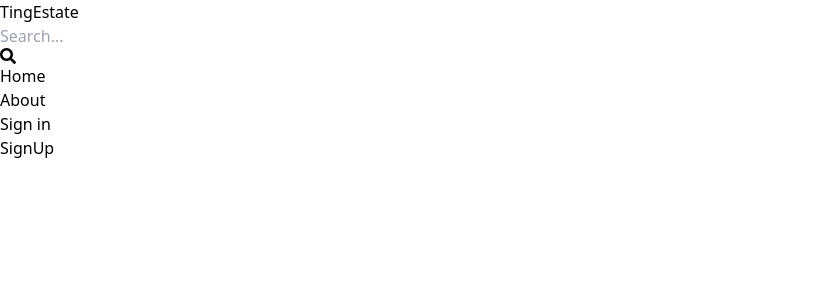
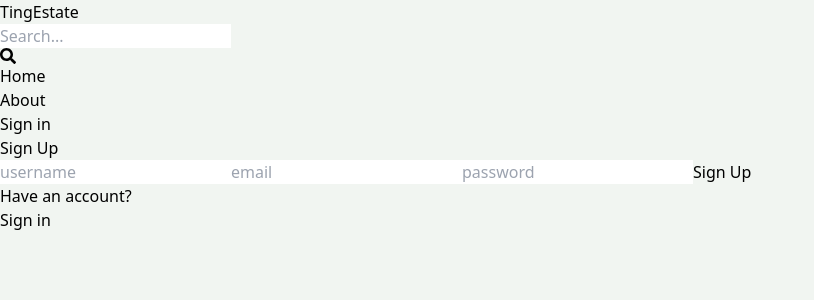
Before and after one commit to ScottTZhang/mern-estate, a React (Vite) app in the folder client/: page /sign-up in a window 1280 px wide. Shown: the top 300 px of the page, without its empty margins (0-814 px from the left). Built offline with nearby package versions, Linux system fonts and the light colour scheme.

Commit message:
Complete sign up page UI

```diff
--- a/client/src/index.css
+++ b/client/src/index.css
@@ -1,3 +1,7 @@
 @tailwind base;
 @tailwind components;
 @tailwind utilities;
+
+body {
+  background-color: rgb(241, 245, 241);
+}
--- a/client/src/pages/SignUp.jsx
+++ b/client/src/pages/SignUp.jsx
@@ -1,7 +1,29 @@
-import React from 'react'
+import React from 'react';
+import {Link} from 'react-router-dom';
 
 export default function SignUp() {
   return (
-    <div>SignUp</div>
+    <div className='p-3 max-w-lg mx-auto'>
+    <h1 className='text-3xl text-center font-semibold my-7'>Sign Up</h1>
+    <form className='flex flex-col gap-4'>
+      <input type='text' placeholder='username'
+      className='border p-3 rounded-lg' id='username'></input>
+      <input type='email' placeholder='email'
+      className='border p-3 rounded-lg' id='email'></input>
+      <input type='password' placeholder='password'
+      className='border p-3 rounded-lg' id='password'></input>
+      <button className='bg-slate-700 text-white p-3 rounded-lg uppercase hover:opacity-90'>Sign Up</button>
+    </form>
+    <div className='flex gap-2 mt-5'>
+      <p>Have an account?</p>
+      <Link to={"/sign-in"}><span className='text-blue-700'>Sign in</span></Link>
+    </div>
+    </div>
   )
 }
+//m7: margin 7
+//p-3: padding 3
+//flex-col: elements list by column
+//gap-4: add space
+//mx-auto: center the container
+//mt-5: margin top
```
Also changed, not shown: 1 other file (tests, documents, lock files or other folders).
